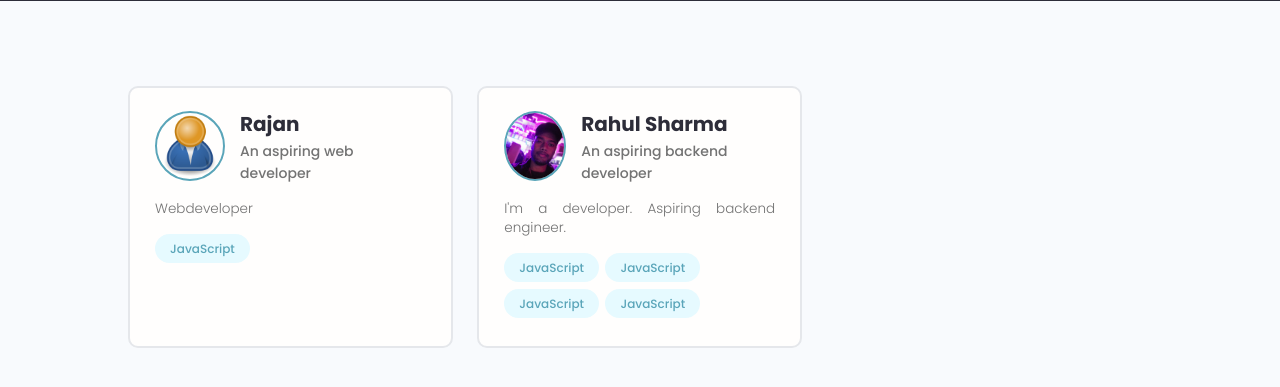
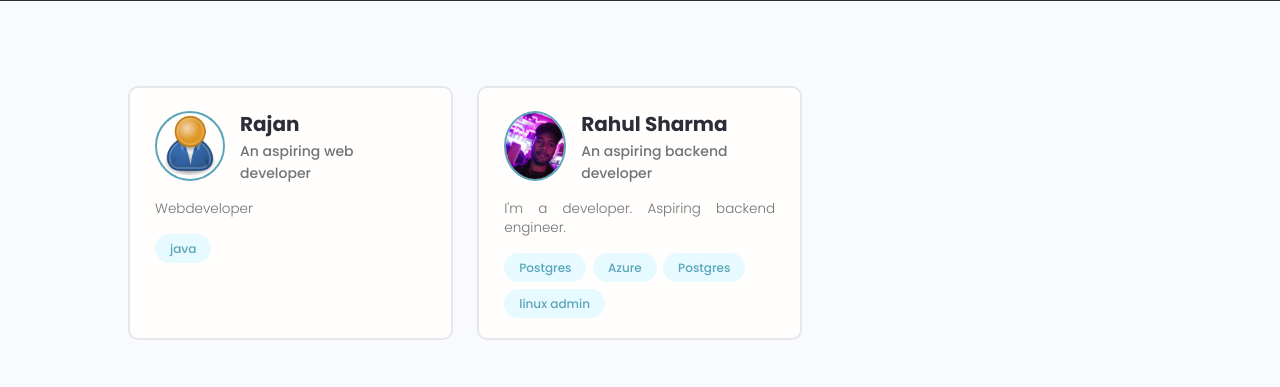
Before and after one commit to rahulXs/django-devsearch, a Django app: page / in a window 1280 px wide. Shown: the part 396-783 px from the top of the page. Run offline with Django 3.2, Linux system fonts and the light colour scheme; data comes from the database, SQL or seed files in the repository; some libraries are stand-ins or nearby versions.

Commit message:
Fix for skills tags on profiles page

```diff
--- a/users/templates/users/profiles.html
+++ b/users/templates/users/profiles.html
@@ -44,7 +44,7 @@
                 <div class="dev__skills">
                 {% for skill in profile.skill_set.all|slice:"5" %}
                   <span class="tag tag--pill tag--main">
-                    <small>JavaScript</small>
+                    <small>{{skill}}</small>
                   </span>
                 {% endfor %}
 
```
